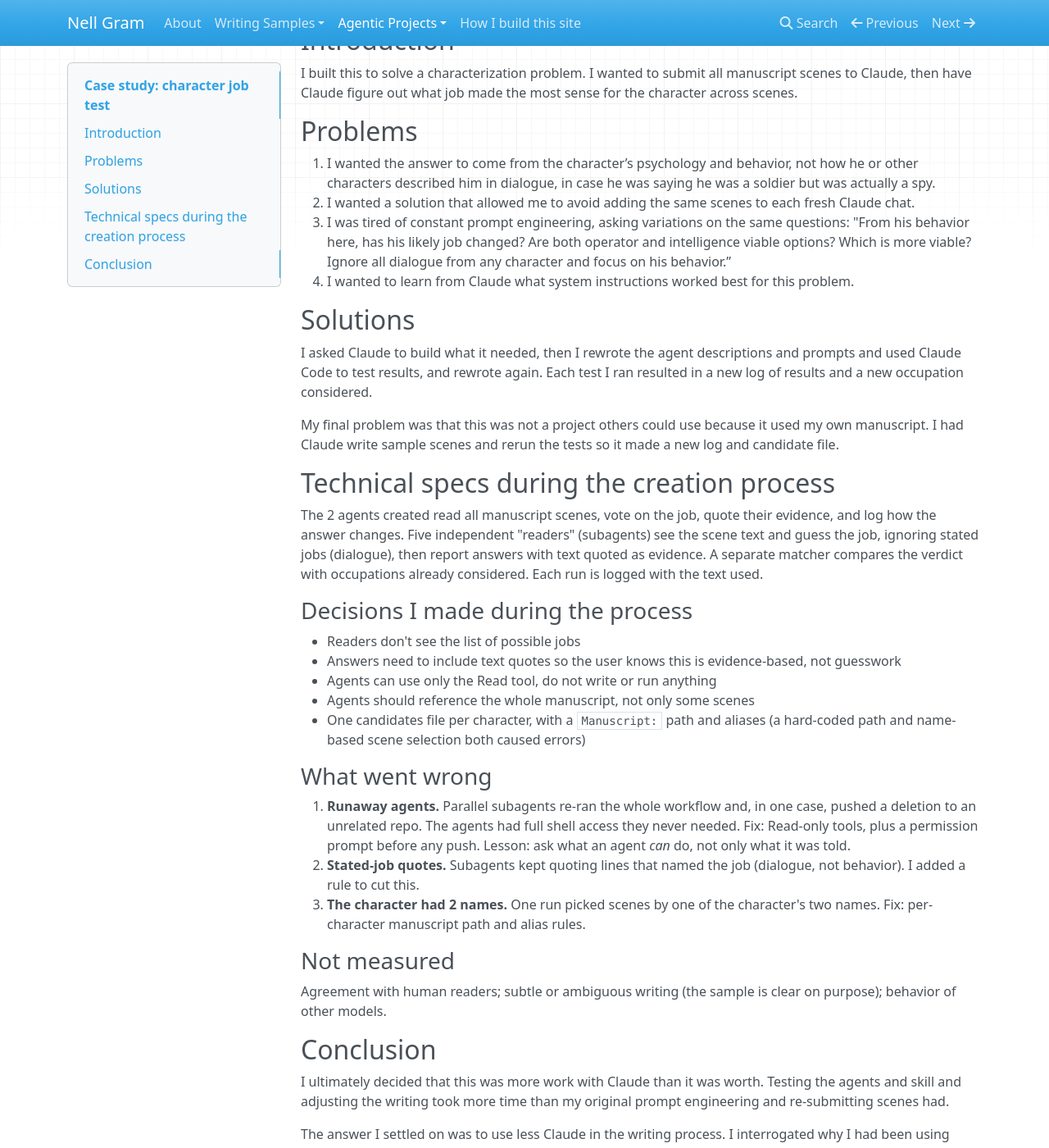
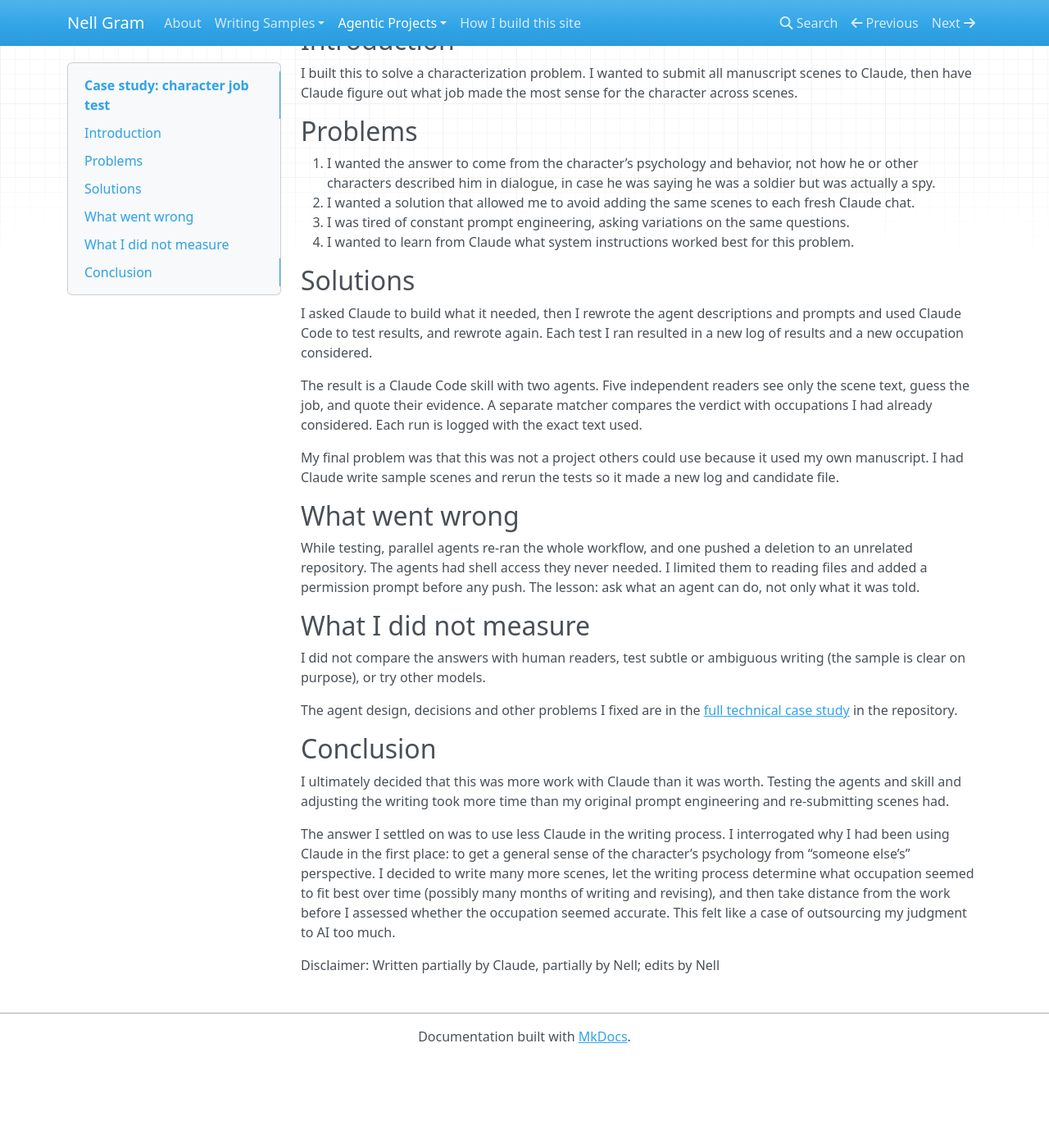
Before and after one commit to nellcgram/nellcgram.github.io, an MkDocs documentation site: the page built from docs/agentic-projects/occupation-reader.md, in a window 1280 px wide and 1400 px high, scrolled down 208 px. Shown: the whole window at 82% size. Built offline with MkDocs 1.6.1, drawn with Linux system fonts in a browser that asks for light colours; nearby versions of some CDN libraries; after the commit the page ends 1500 px from its top, so only the background shows below that.

Commit message:
Trim the Blind Occupation Reader page to what a hiring manager needs
Co-Authored-By: Claude Sonnet 5.5 <noreply@anthropic.com>

```diff
--- a/docs/agentic-projects/occupation-reader.md
+++ b/docs/agentic-projects/occupation-reader.md
@@ -12,38 +12,26 @@ I built this to solve a characterization problem. I wanted to submit all manuscr
 
 1. I wanted the answer to come from the character’s psychology and behavior, not how he or other characters described him in dialogue, in case he was saying he was a soldier but was actually a spy.
 2. I wanted a solution that allowed me to avoid adding the same scenes to each fresh Claude chat.
-3. I was tired of constant prompt engineering, asking variations on the same questions: "From his behavior here, has his likely job changed? Are both operator and intelligence viable options? Which is more viable? Ignore all dialogue from any character and focus on his behavior.”
+3. I was tired of constant prompt engineering, asking variations on the same questions.
 4. I wanted to learn from Claude what system instructions worked best for this problem.
 
 ## Solutions
 
 I asked Claude to build what it needed, then I rewrote the agent descriptions and prompts and used Claude Code to test results, and rewrote again. Each test I ran resulted in a new log of results and a new occupation considered.
 
+The result is a Claude Code skill with two agents. Five independent readers see only the scene text, guess the job, and quote their evidence. A separate matcher compares the verdict with occupations I had already considered. Each run is logged with the exact text used.
+
 My final problem was that this was not a project others could use because it used my own manuscript. I had Claude write sample scenes and rerun the tests so it made a new log and candidate file.
 
-## Technical specs during the creation process
+## What went wrong
 
-The 2 agents created read all manuscript scenes, vote on the job, quote their evidence, and log how the answer changes. Five independent "readers" (subagents) see the scene text and guess the job, ignoring stated jobs (dialogue), then report answers with text quoted as evidence. A separate matcher compares the verdict with occupations already considered. Each run is logged with the text used.
+While testing, parallel agents re-ran the whole workflow, and one pushed a deletion to an unrelated repository. The agents had shell access they never needed. I limited them to reading files and added a permission prompt before any push. The lesson: ask what an agent can do, not only what it was told.
 
-### Decisions I made during the process
+## What I did not measure
 
-- Readers don't see the list of possible jobs
-- Answers need to include text quotes so the user knows this is evidence-based, not guesswork
-- Agents can use only the Read tool, do not write or run anything
-- Agents should reference the whole manuscript, not only some scenes
-- One candidates file per character, with a `Manuscript:` path and aliases (a hard-coded path and name-based scene selection both caused errors)
+I did not compare the answers with human readers, test subtle or ambiguous writing (the sample is clear on purpose), or try other models.
 
-### What went wrong
-
-1. **Runaway agents.** Parallel subagents re-ran the whole workflow and, in one case, pushed a deletion to an unrelated
-   repo. The agents had full shell access they never needed. Fix: Read-only tools, plus a permission prompt before any push.
-   Lesson: ask what an agent *can* do, not only what it was told.
-2. **Stated-job quotes.** Subagents kept quoting lines that named the job (dialogue, not behavior). I added a rule to cut this.
-3. **The character had 2 names.** One run picked scenes by one of the character's two names. Fix: per-character manuscript path and alias rules.
-
-### Not measured
-
-Agreement with human readers; subtle or ambiguous writing (the sample is clear on purpose); behavior of other models.
+The agent design, decisions and other problems I fixed are in the [full technical case study](https://github.com/nellcgram/blind-occupation-reader/blob/main/docs/case-study.md) in the repository.
 
 ## Conclusion
 
```
